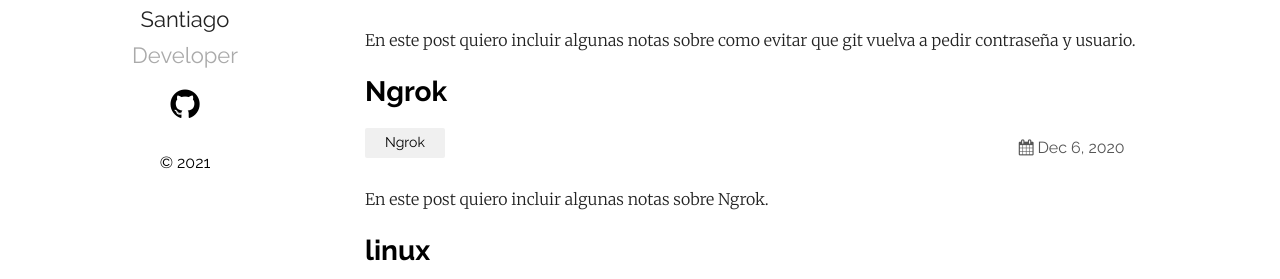
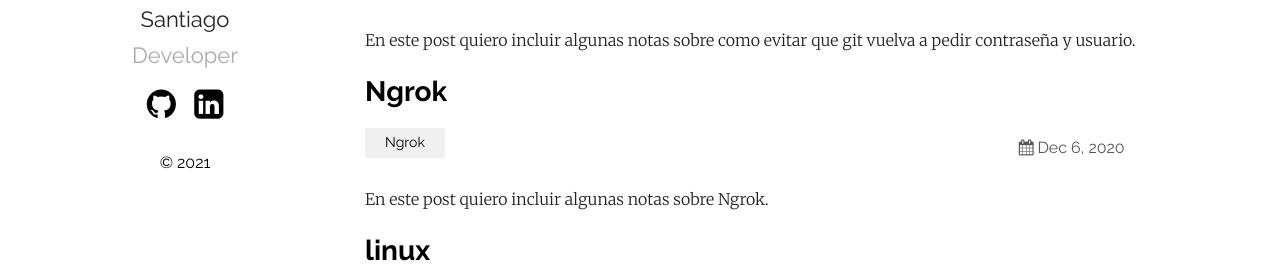
Before and after one commit to santiago500/santiago500.github.io, a Jekyll site: the page built from index.md, in a window 1280 px wide. Shown: the part 370-649 px from the top of the page. Built offline with Jekyll 4.4.1, drawn with Linux system fonts in a browser that asks for light colours.

Commit message:
Update default.html

```diff
--- a/_layouts/default.html
+++ b/_layouts/default.html
@@ -14,10 +14,10 @@
 				<a href="https://github.com/{{ site.plainwhite.social_links.github }}"><li><i class="icon-github-circled"></i></li></a>
                 {%- endif -%}
                 {%- if site.plainwhite.social_links.linkedIn -%}
-				<a href="https://www.linkedin.com/{{ site.plainwhite.social_links.linkedIn }}"><li><i class="icon-linkedin-circled"></i></li></a>
+				<a href="https://www.linkedin.com/{{ site.plainwhite.social_links.linkedIn }}"><li><i class="icon-linkedin-squared"></i></li></a>
                 {%- endif -%}
                 {%- if site.plainwhite.social_links.twitter -%}
-                <a href="https://twitter.com/{{ site.plainwhite.social_links.twitter }}"><li><i class="icon-whatsapp-circled"></i></li></a>
+                <a href="https://twitter.com/{{ site.plainwhite.social_links.twitter }}"><li><i class="icon-whatsapp"></i></li></a>
                 {%- endif -%}
 			</ul>
 			<p>&copy; 2021</p>
```
